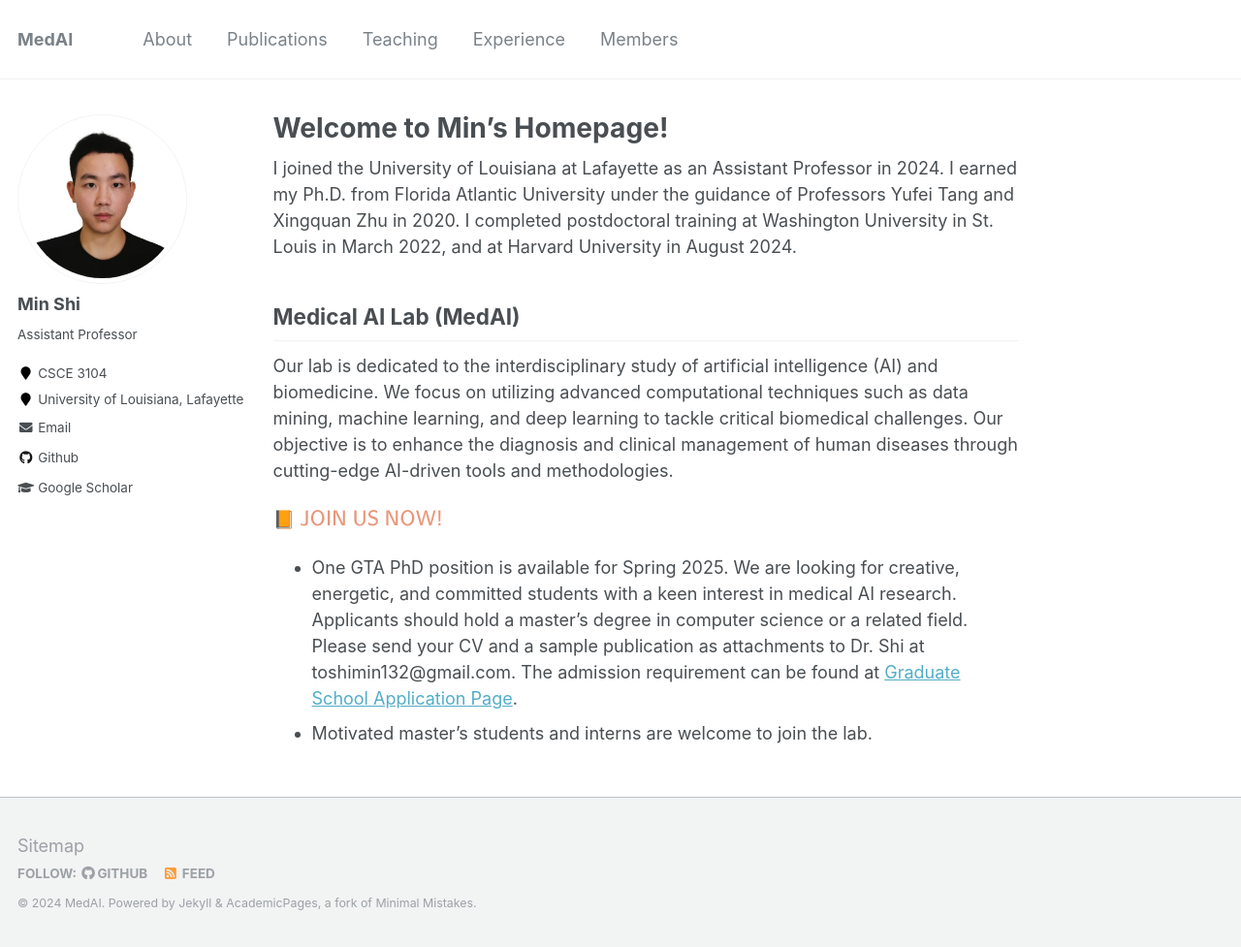
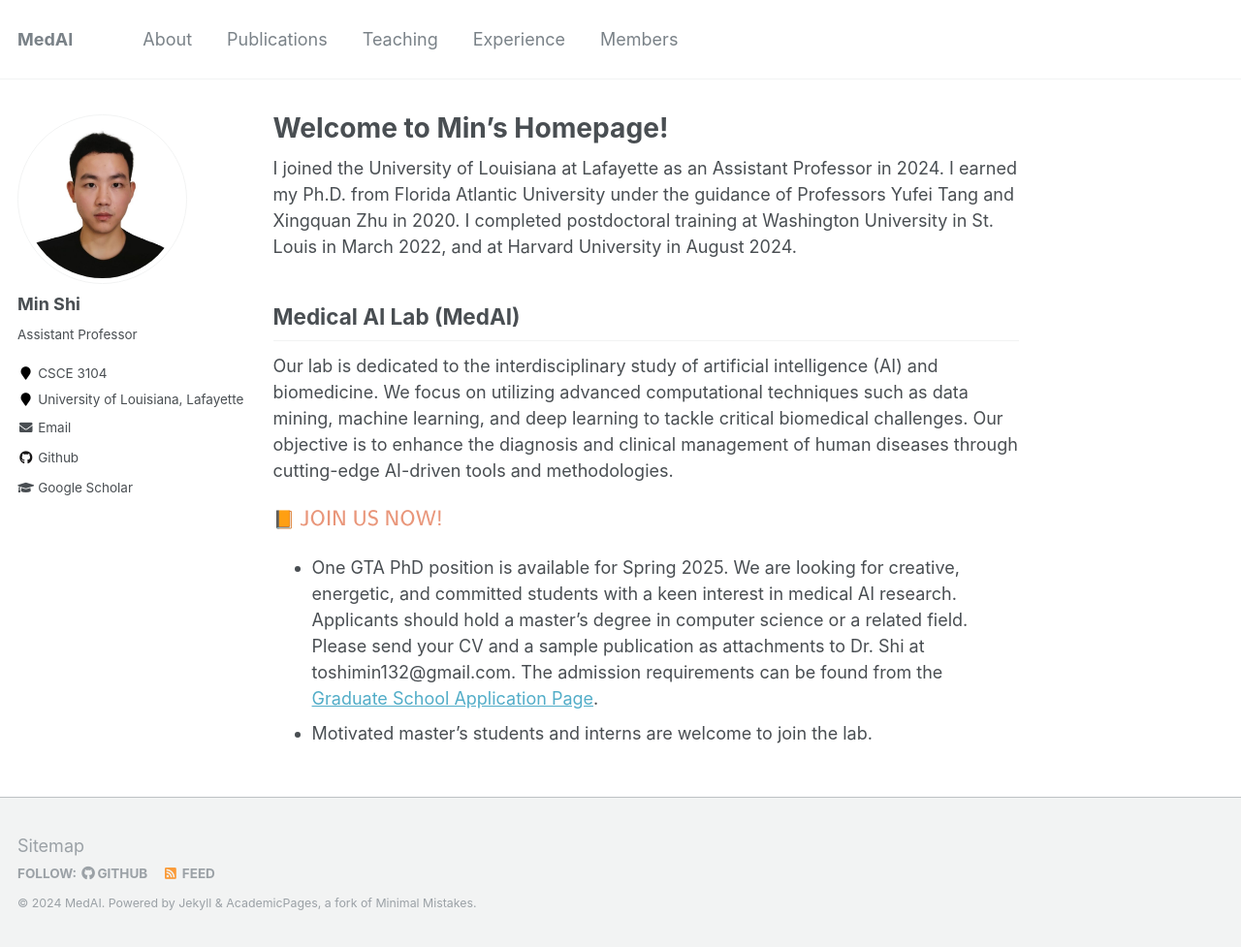
Before and after one commit to shiminxst/shiminxst.github.io, a Jekyll site: the page built from _pages/about.md, in a window 1280 px wide and 977 px high. Shown: the whole window at 97% size. Built offline with Jekyll 4.4.1, drawn with Linux system fonts in a browser that asks for light colours; formulas are drawn with MathJax 3.

Commit message:
Update about.md

```diff
--- a/_pages/about.md
+++ b/_pages/about.md
@@ -17,7 +17,7 @@
 
 
 &#x1F4D9; $\color{DarkSalmon}{\textsf{JOIN US NOW!}}$
-- One GTA PhD position is available for Spring 2025. We are looking for creative, energetic, and committed students with a keen interest in medical AI research. Applicants should hold a master's degree in computer science or a related field. Please send your CV and a sample publication as attachments to Dr. Shi at toshimin132@gmail.com. The admission requirement can be found at <a href="https://louisiana.edu/graduateschool/admissions/admissions-requirements">Graduate School Application Page</a>.
+- One GTA PhD position is available for Spring 2025. We are looking for creative, energetic, and committed students with a keen interest in medical AI research. Applicants should hold a master's degree in computer science or a related field. Please send your CV and a sample publication as attachments to Dr. Shi at toshimin132@gmail.com. The admission requirements can be found from the <a href="https://louisiana.edu/graduateschool/admissions/admissions-requirements">Graduate School Application Page</a>.
 - Motivated master's students and interns are welcome to join the lab.
 
 
```
